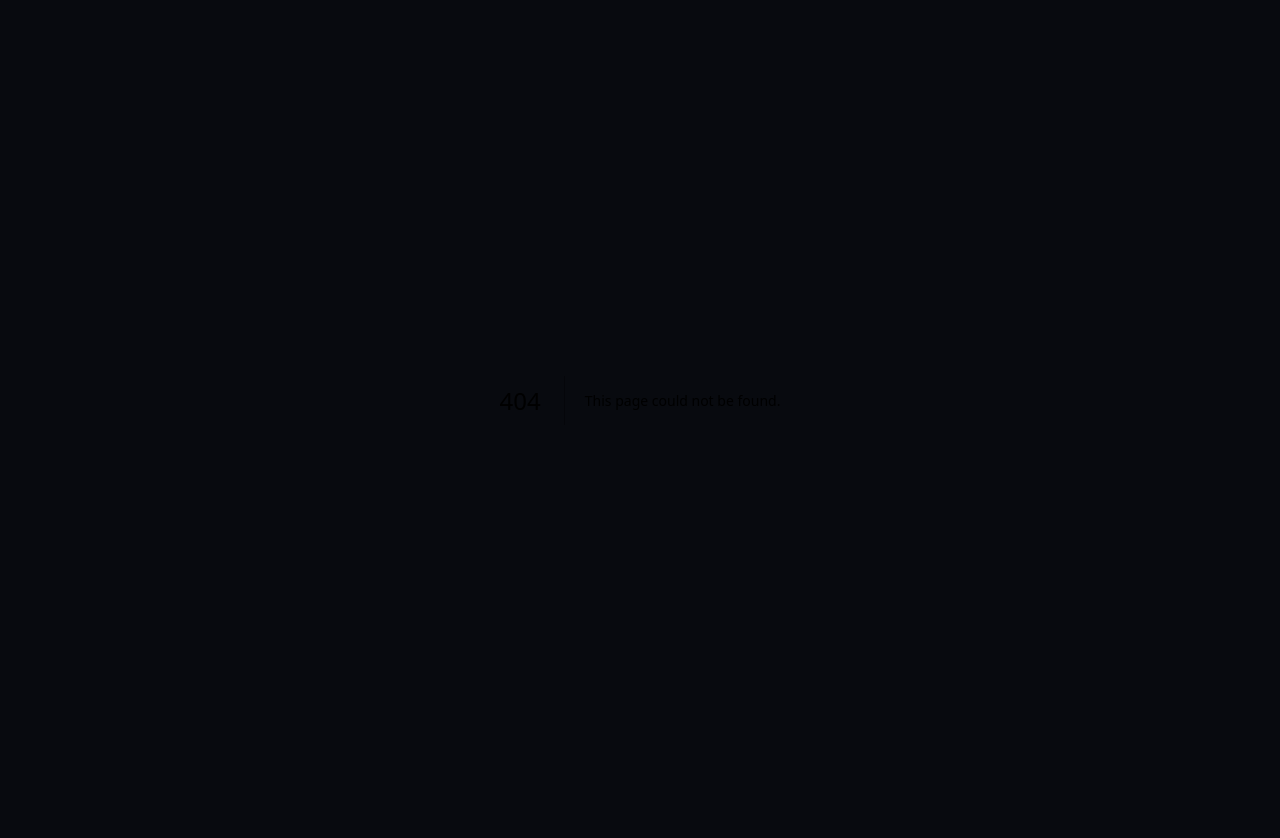
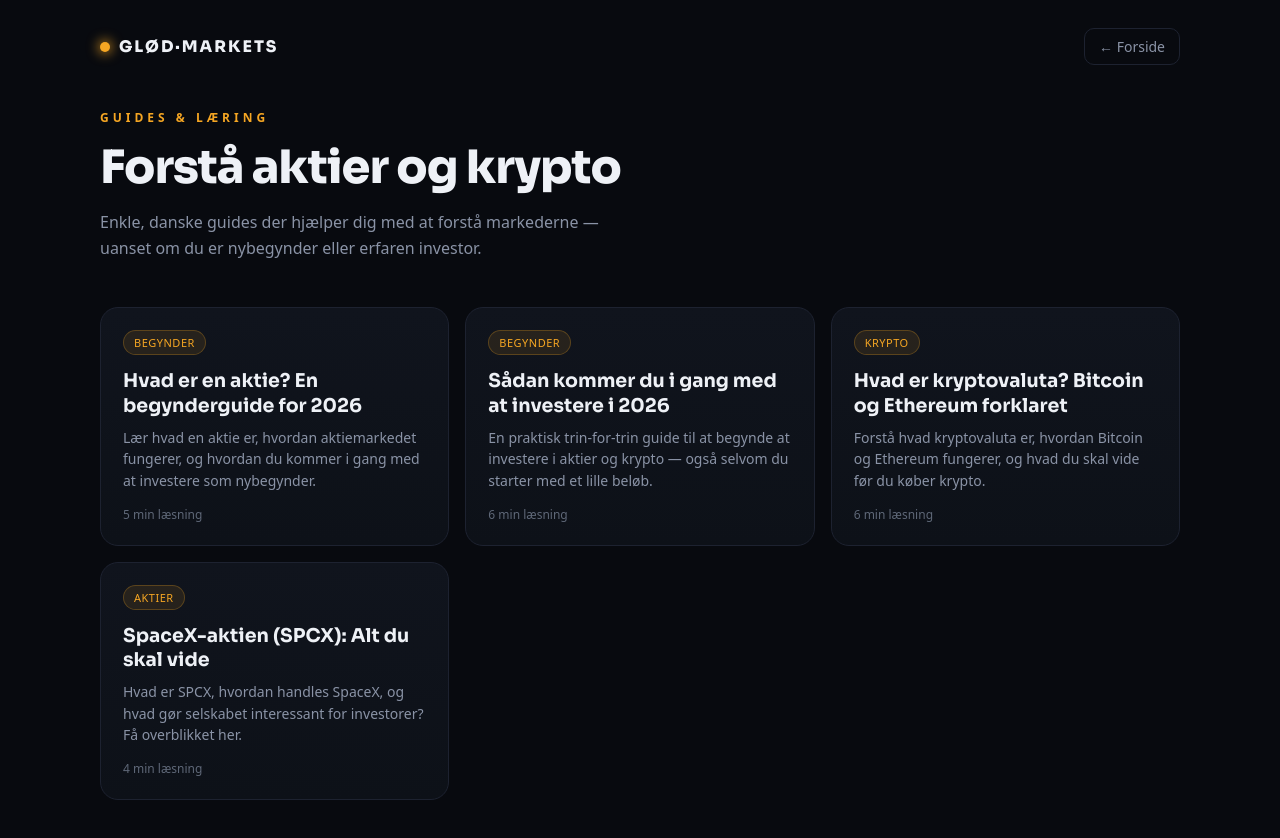
Before and after one commit to adambenhassine92-prog/Gl-d-Markets-, a Next.js app: page /guides in a window 1280 px wide. Before the commit this address had no page. Shown: the top 838 px of the page. Before the commit the page ends 800 px from the top, so only its background shows below. Built offline with nearby package versions, Linux system fonts and the light colour scheme.

Commit message:
Create GuidesPage component for stock and crypto guides
This file introduces a new GuidesPage component that displays guides on stocks and cryptocurrencies. It includes metadata for SEO and styles for layout and design.

```diff
--- /dev/null
+++ b/app/guides/page.jsx
@@ -0,0 +1,56 @@
+import Link from "next/link";
+import { ARTICLES } from "./articles";
+
+export const metadata = {
+  title: "Guides & Læring — Aktier og krypto forklaret",
+  description: "Lær om aktier, kryptovaluta og investering med GLØD MARKETS' guides. Enkle forklaringer for både begyndere og erfarne.",
+  alternates: { canonical: "/guides" },
+};
+
+export default function GuidesPage() {
+  return (
+    <div style={{ minHeight: "100vh", background: "#080a0f", color: "#eef1f6", fontFamily: "system-ui, sans-serif" }}>
+      <style>{`
+        @import url('https://fonts.googleapis.com/css2?family=Sora:wght@600;700;800&family=Inter:wght@400;500;600&display=swap');
+        .gwrap{max-width:1080px;margin:0 auto;padding:22px;}
+        .gnav{display:flex;align-items:center;justify-content:space-between;padding:6px 0 26px;}
+        .gbrand{display:flex;align-items:center;gap:9px;font-family:'Sora';font-weight:800;letter-spacing:2px;font-size:16px;color:#eef1f6;}
+        .gdot{width:10px;height:10px;border-radius:50%;background:#f5a623;box-shadow:0 0 12px 2px rgba(245,166,35,.7);}
+        .gback{color:#8a93a6;font-size:14px;border:1px solid #1d2230;border-radius:10px;padding:8px 14px;}
+        .ghero{padding:18px 0 30px;}
+        .geyebrow{color:#f5a623;font-size:12px;letter-spacing:4px;text-transform:uppercase;font-weight:600;}
+        .gh1{font-family:'Sora';font-weight:800;font-size:clamp(28px,6vw,46px);letter-spacing:-1px;margin:12px 0 0;}
+        .gsub{color:#8a93a6;font-size:16px;margin-top:14px;max-width:60ch;line-height:1.6;}
+        .ggrid{display:grid;grid-template-columns:repeat(auto-fill,minmax(280px,1fr));gap:16px;padding-bottom:60px;}
+        .gcard{display:block;background:linear-gradient(180deg,#10141d,#0d1118);border:1px solid #1d2230;border-radius:18px;padding:22px;transition:transform .2s,border-color .2s;}
+        .gcard:hover{transform:translateY(-4px);border-color:rgba(245,166,35,.45);}
+        .gtag{display:inline-block;font-size:11px;letter-spacing:.5px;text-transform:uppercase;color:#f5a623;background:rgba(245,166,35,.1);border:1px solid rgba(245,166,35,.25);padding:4px 10px;border-radius:20px;}
+        .gtitle{font-family:'Sora';font-weight:700;font-size:19px;line-height:1.3;margin:14px 0 8px;color:#eef1f6;}
+        .gdesc{color:#8a93a6;font-size:14px;line-height:1.55;}
+        .gmeta{color:#5f6878;font-size:12px;margin-top:14px;}
+        a{text-decoration:none;}
+      `}</style>
+      <div className="gwrap">
+        <div className="gnav">
+          <Link href="/" className="gbrand"><span className="gdot" />GLØD·MARKETS</Link>
+          <Link href="/" className="gback">← Forside</Link>
+        </div>
+        <div className="ghero">
+          <div className="geyebrow">Guides & Læring</div>
+          <h1 className="gh1">Forstå aktier og krypto</h1>
+          <p className="gsub">Enkle, danske guides der hjælper dig med at forstå markederne — uanset om du er nybegynder eller erfaren investor.</p>
+        </div>
+        <div className="ggrid">
+          {ARTICLES.map((a) => (
+            <Link key={a.slug} href={`/guides/${a.slug}`} className="gcard">
+              <span className="gtag">{a.tag}</span>
+              <div className="gtitle">{a.title}</div>
+              <div className="gdesc">{a.description}</div>
+              <div className="gmeta">{a.read} læsning</div>
+            </Link>
+          ))}
+        </div>
+      </div>
+    </div>
+  );
+}
```
